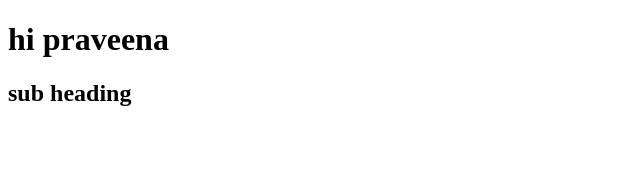
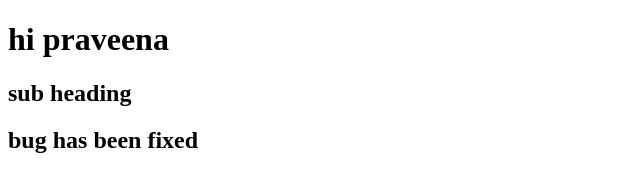
Before and after one commit to praveenaaaron/first-repository, a plain HTML site: page Index.html in a window 1280 px wide. Shown: the whole page, without its empty margins (0-640 px from the left). Drawn offline with Linux system fonts and the light colour scheme.

Commit message:
Update Index.html

```diff
--- a/Index.html
+++ b/Index.html
@@ -2,4 +2,5 @@
 <html>
     <h1>hi praveena</h1>
     <h2>sub heading</h2>
+    <h2>bug has been fixed</h2>
 </html>
```
